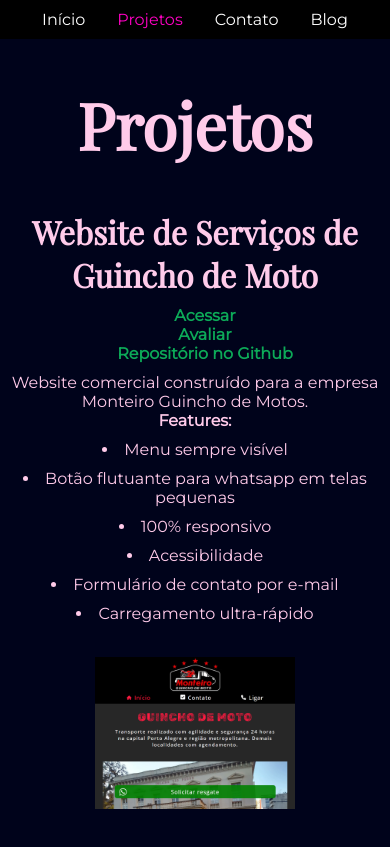
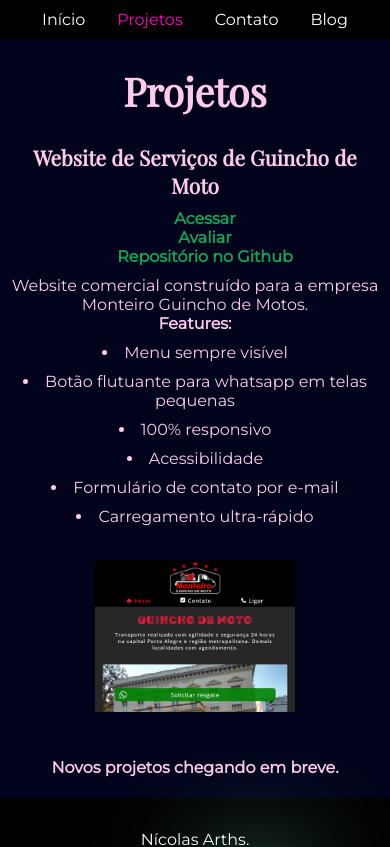
Before and after one commit to nicolasarths/personal-website, a Next.js app: page /projetos in a window 390 px wide. Shown: the top 847 px of the page. Built offline with nearby package versions, Linux system fonts and the light colour scheme; a web font is replaced by a local one.

Commit message:
fix responsiveness full width

```diff
--- a/src/styles/projects.css
+++ b/src/styles/projects.css
@@ -3,7 +3,7 @@
 }
 
 .projects-page-title {
-  font-size: 4rem;
+  font-size: clamp(2.3rem, 10vw, 4rem);
 }
 
 .project{
@@ -15,7 +15,7 @@
 }
 
 .project-title {
-  font-size: 2rem;
+  font-size: clamp(1.3rem, 5vw, 2rem);
 }
 
 .project-links{
@@ -54,6 +54,9 @@
 }
 
 @media only screen and (max-width: 600px) {
+  .projects-page {
+    margin: 10px;
+  }
   .project-links {
     flex-flow: column;
     gap: 0;
```
